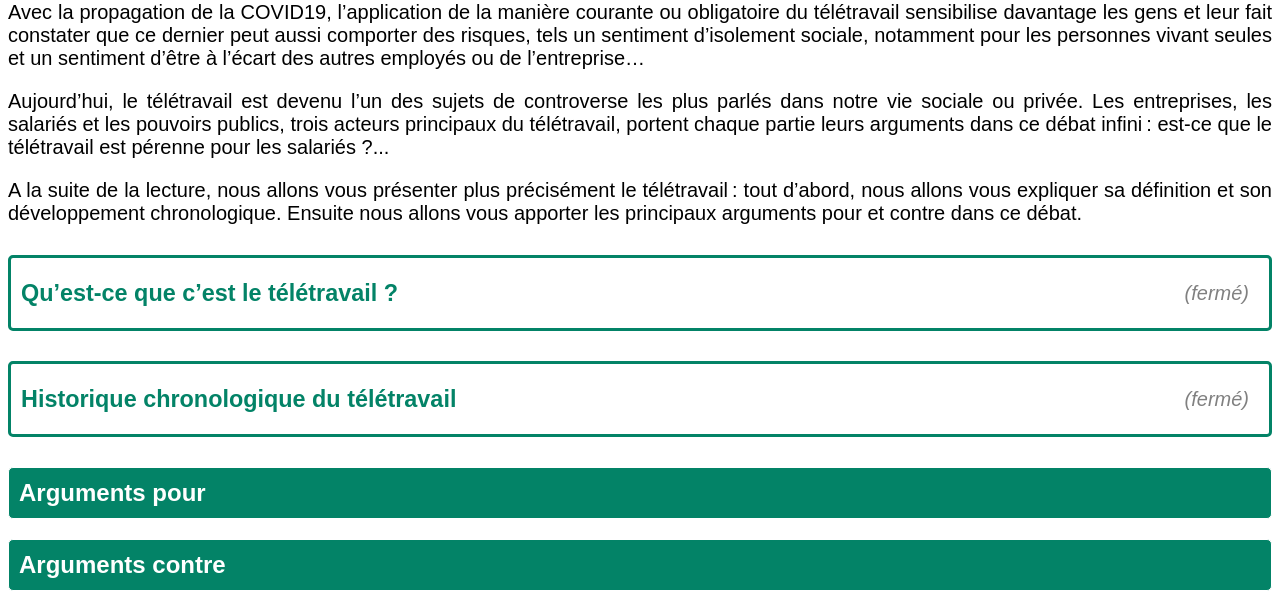
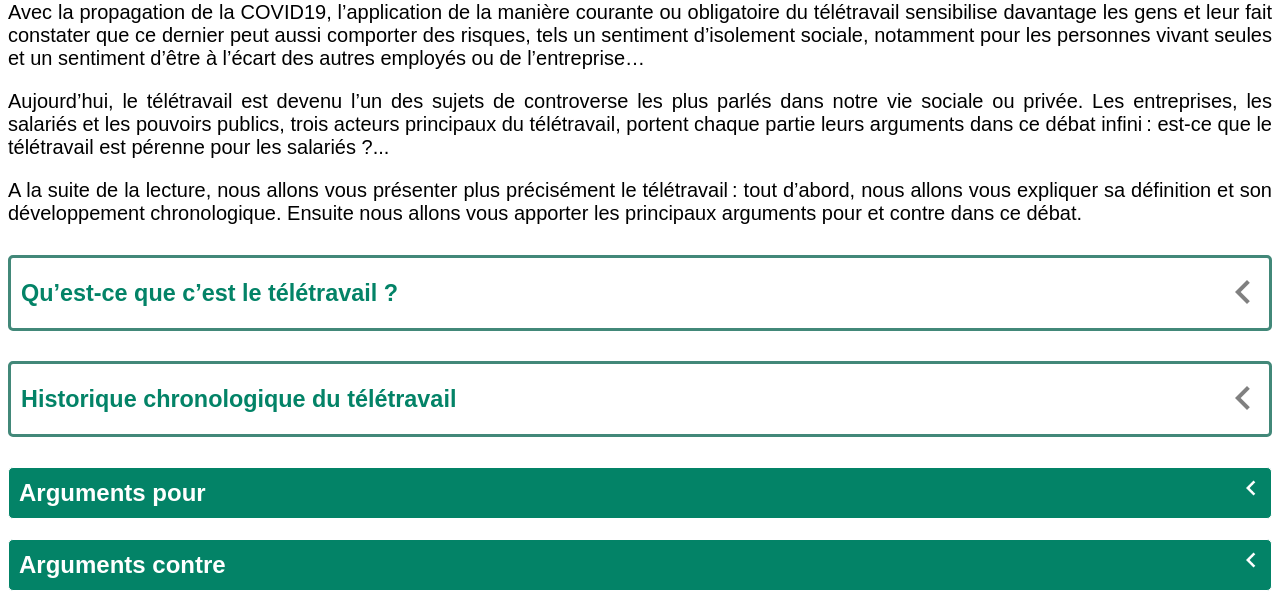
Before and after one commit to sea-gull-diana/Teletravail, a PHP site: page / in a window 1280 px wide. Shown: the part 861-1472 px from the top of the page. Run offline with PHP 8.4, Linux system fonts and the light colour scheme.

Commit message:
Added arrows to titles, fixed their styles on click, no hover on touch screens

```diff
--- a/contre.html
+++ b/contre.html
@@ -15,7 +15,7 @@
     <p>Certes, le télétravail n'est pas pour tout le monde. Au moins pas encore. Les pompiers ne peuvent pas éteindre le feu via Skype et il n'y a pas d'application qui permettrait aux chirurgiens de traiter leurs patients à distance. Et même pour les professions qui ont cet avantage de « télétravaillabilité », il peut y avoir de sérieux inconvénients à prendre en compte avant d'adopter le télétravail comme méthode de travail préférée. Examinons de plus près ces inconvénients sous trois angles différents&#8239;: celui de la société, celui des employeurs et celui des employés. </p>
 
     <div>
-        <h3 class="medium-title">Inconvénients pour la société&#8239;: <span>(fermé)</span></h3>
+        <h3 class="medium-title">Inconvénients pour la société&#8239;:</h3>
 
         <p>Si le télétravail est en général assez bénéfique pour la société (lien vers pour.html), il présente un sérieux inconvénient que nous avons déjà évoqué plus haut&#8239;: il n'est pas possible pour tous les métiers. De plus, cela évoque un grave problème d'inégalité sociale, car les personnes ayant un niveau d'éducation supérieur et des emplois plus haut de gamme ont généralement de meilleures chances de télétravailler par rapport aux couches moins instruites. Serveurs, ouvriers d'usine, nettoyeurs - la plupart des métiers qui ne nécessitent pas beaucoup d'éducation ne sont malheureusement pas « télétravaillables ». </p>
 
@@ -29,7 +29,7 @@
     </div>
 
     <div>
-        <h3 class="medium-title">Inconvénients pour les employeurs&#8239;: <span>(fermé)</span></h3>
+        <h3 class="medium-title">Inconvénients pour les employeurs&#8239;:</h3>
 
         <p>Malgré les multiples avantages du télétravail pour les entreprises (lien vers pour.html), il reste également des risques à prendre en compte pour les responsables RH. </p>
 
@@ -65,7 +65,7 @@
     </div>
 
     <div>
-        <h3 class="medium-title">Inconvénients pour les employés&#8239;:<span>(fermé)</span></h3>
+        <h3 class="medium-title">Inconvénients pour les employés&#8239;:</h3>
 
         <div>
             <h5 class="small-title">1. Sentiment d'invisibilité, d'isolement social et autres symptômes de « déspatialisation » </h5>
--- a/css/styles.css
+++ b/css/styles.css
@@ -19,7 +19,6 @@ li .dropdown-item {font-size: 22px;}
 
 @media(max-width: 768px) {
   body .img-box {width: 100%; left: 0px;}
-  .medium-title {align-items: flex-end;}
 }
 
 /* tout ce qui concerne la barre de navigation */
@@ -135,6 +134,8 @@ img {
 .presentationProjet p:nth-child(5) {text-align: end;}
 
 /* pour les menus deroulants sur les pages pour.html et contre.html */
+
+/* don't display the text after titles by default */
 .small-title ~ p {
   display: none;
 }
@@ -146,54 +147,83 @@ img {
 .small-title ~ blockquote {
   display: none;
 }
-.small-title ~ input{
+.small-title ~ input {
   display: none;
 }
 
+.medium-title ~ div, .medium-title ~ p {
+  display: none;
+}
+
+
+/* titles' styles */
 .small-title {
   cursor: pointer;
   background-color:rgb(3, 131, 103);
   color: white;
   border-radius: 5px;
   line-height: 50px;
-  padding: 0px 10px;
+  padding-left: 10px;
   border: solid white 1px;
   margin: 20px 0;
-}
-
-.small-title:hover {
-  color:rgb(3, 131, 103);
-  background-color: aliceblue;
-  border: solid rgb(3, 131, 103) 1px;
-}
-
-.medium-title ~ div, .medium-title ~ p {
-  display: none;
+  display: flex;
+  justify-content: space-between;
+  align-items: center;
 }
 
 .medium-title {
   cursor: pointer;
   color:rgb(3, 131, 103);
   border-radius: 5px;
-  border: solid rgb(3, 131, 103) 3px;
-  padding: 10px;
+  border: solid rgb(66, 136, 121) 3px;
+  padding: 10px 0px 10px 10px;
   line-height: 50px;
   display: flex;
   justify-content: space-between;
+  align-items: center;
 }
 
-.medium-title > span {
+/* expand arrow styles */
+.small-title img {
+  height: 30px;
+  filter: invert();
+  margin-left: 15px;
+  margin-top: 5px;
+}
+
+.medium-title img {
+  filter: invert(50%)
+}
+
+.medium-title > span, .small-title > span {
   font-size: 20px;
   font-weight: normal;
   font-style: italic;
-  margin: 0px 10px;
-  color: gray;
+  min-width: 50px;
+  height: 50px;
 }
 
-.medium-title:hover {
-  color: white;
-  background-color: rgb(3, 131, 103);
-  border: transparent white 3px;
+/* change title colors on hover if the screen is not a touchpad */
+@media(hover: hover) {
+  .small-title:hover {
+    color:rgb(3, 131, 103);
+    background-color: aliceblue;
+    border: solid rgb(3, 131, 103) 1px;
+  }
+
+  .small-title:hover img {
+    filter: invert(50%);
+  }
+
+  .medium-title:hover img {
+    filter: invert();
+  }
+
+  .medium-title:hover {
+    color: white;
+    background-color: rgb(3, 131, 103);
+    border: transparent white 3px;
+  }
 }
 
 .reduire {
--- a/index.html
+++ b/index.html
@@ -57,7 +57,7 @@
     </p>
 
     <div>
-      <h3 class="medium-title">Qu’est-ce que c’est le télétravail ?<span>(fermé)</span></h3>
+      <h3 class="medium-title">Qu’est-ce que c’est le télétravail ?</h3>
 
       <p>
         Le télétravail, un mot qu’on ne peut pas éviter de nos jours depuis la crise sanitaire en 2020. Mais est-ce que
@@ -119,7 +119,7 @@
       <input type="button" class="reduire" value="Réduire le texte">
     </div>
     <div>
-      <h3 class="medium-title">Historique chronologique du télétravail<span>(fermé)</span></h3>
+      <h3 class="medium-title">Historique chronologique du télétravail</h3>
       <p>Les années 50&#8239;: le concept de télétravail</p>
       <p>
         Les premiers signes du télétravail apparaît en 1950. Norbert Wiener (mathématicien américain, 1894 - 1964) a
--- a/js/teletravail.js
+++ b/js/teletravail.js
@@ -1,4 +1,5 @@
 $(document).ready(function() {
+// 1. Adding questions and answers in the contact form
     // When the "+" button is clicked...
     $("#add").click(function() {
         // Append a new empty row with two buttons in the end
@@ -18,32 +19,41 @@ $(document).ready(function() {
         $("#score").html(parseInt($("#score").html()) + 1);
     });
 
-    $(".small-title").click(function() {
+// Fold and unfold the text by clicking on subchapters' titles
+    // $(".small-title").click(function() {
+    //     if ($(this).next().css("display") == "none") {
+    //         $(this).siblings().css("display", "block");
+    //     }
+    //     else {
+    //         $(this).siblings().css("display", "none");
+    //     }
+    // });
+
+    // Should be replaced with a php variable in the future
+    $(".small-title, .medium-title").append("<span><img src='Images/2x/outline_chevron_left_black_24dp.png'/></span>");
+    // Expand text, change the arrow image and fixate the title's style on click
+    $(".medium-title, .small-title").click(function() {
         if ($(this).next().css("display") == "none") {
+            $(this).children().html("<span><img src='Images/2x/outline_expand_more_black_24dp.png'/></span>");
             $(this).siblings().css("display", "block");
+            $(this).css({"border": "solid rgb(3, 131, 103) 1px", "color":"rgb(3, 131, 103)", "background-color" : "white"});
+            $(this).children().css("filter", "invert(50%)");
         }
         else {
             $(this).siblings().css("display", "none");
+            $(this).children().html("<span><img src='Images/2x/outline_chevron_left_black_24dp.png'/></span>");
+            $(this).css({"border": "", "color":"", "background-color" : ""});
+            $(this).children().css("filter", "");
         }
     });
 
     $(".reduire").click(function(){
-         $(this).prevUntil("h3, h5").css("display","none");
-         $(this).css("display","none");
-    });
-
-    $(".medium-title").click(function() {
-        if ($(this).next().css("display") == "none") {
-            $(this).children().html("(ouvert)");
-            $(this).siblings().css("display", "block");
-        }
-        else {
-            $(this).siblings().css("display", "none");
-            $(this).children().html("(fermé)");
-        }
-    });
+        $(this).prevUntil("h3, h5").css("display","none");
+        $(this).css("display","none");
+   });
 });
 
+// Check if the fields are filled correctly and transform input fields into ordinary text
 function confirmEdit(champ) {
     var row = $(champ).parent().parent();
     var cell, text;
--- a/pour.html
+++ b/pour.html
@@ -25,7 +25,7 @@
 
     <p>Dans cette section, nous allons apprendre plus en détail pourquoi le télétravail est en train de se généraliser. Il convient de noter qu'il y a au moins trois parties intéressées dans la controverse du télétravail&#8239;: les employeurs, les employés et la société en général (et par conséquence les pouvoirs publics). Commençons par cette dernière et regardons les avantages que le télétravail peut offrir pour notre société.</p>
     <div>
-        <h3  class="medium-title">Avantages pour la société et les pouvoirs publics&#8239;:<span>(fermé)</span></h3>
+        <h3  class="medium-title">Avantages pour la société et les pouvoirs publics&#8239;:</h3>
         <div>
             <h5 class="small-title">1.	Aspect écologique</h5>
             <p>Historiquement parlant, l'un des premiers avantages du télétravail remarqué par le grand public est le fait qu'il est bénéfique pour l'environnement. Les personnes qui travaillent à distance passent nettement moins de temps sur la route, ce qui réduit l'empreinte carbone. En plus des émissions de CO2, le télétravail serait potentiellement utile pour l'environnement, car il pourrait permettre aux autorités de dépenser moins pour les infrastructures routières et plus pour l'environnement, par exemple le recyclage.</p>
@@ -45,7 +45,7 @@
         </div>
     </div>
     <div>
-        <h3  class="medium-title">Avantages pour les employeurs&#8239;:<span>(fermé)</span></h3>
+        <h3  class="medium-title">Avantages pour les employeurs&#8239;:</h3>
         <p>Maintenant, qu'il est clair pourquoi la société et les pouvoirs publics sont si intéressées par le développement du télétravail, voyons pourquoi beaucoup d'entreprises soutiennent également ce type de travail. </p>
         <div>
             <h5 class="small-title">1.	Augmentation de la productivité</h5>
@@ -69,7 +69,7 @@
         </div>
     </div>
     <div>
-        <h3  class="medium-title" >Avantages pour les travailleurs&#8239;:<span>(fermé)</span></h3>
+        <h3  class="medium-title" >Avantages pour les travailleurs&#8239;:</h3>
         <p>Comme nous l'avons mentionné précédemment, la plupart des employés aiment vraiment le télétravail, et ce, pour plusieurs raisons.</p>
         <div>
             <h5 class="small-title">1.	Réduction des déplacements</h5>
```
Also changed, not shown: Images/1x/outline_chevron_left_black_24dp.png (added), Images/1x/outline_expand_more_black_24dp.png (added), Images/2x/outline_chevron_left_black_24dp.png (added), Images/2x/outline_expand_more_black_24dp.png (added).
